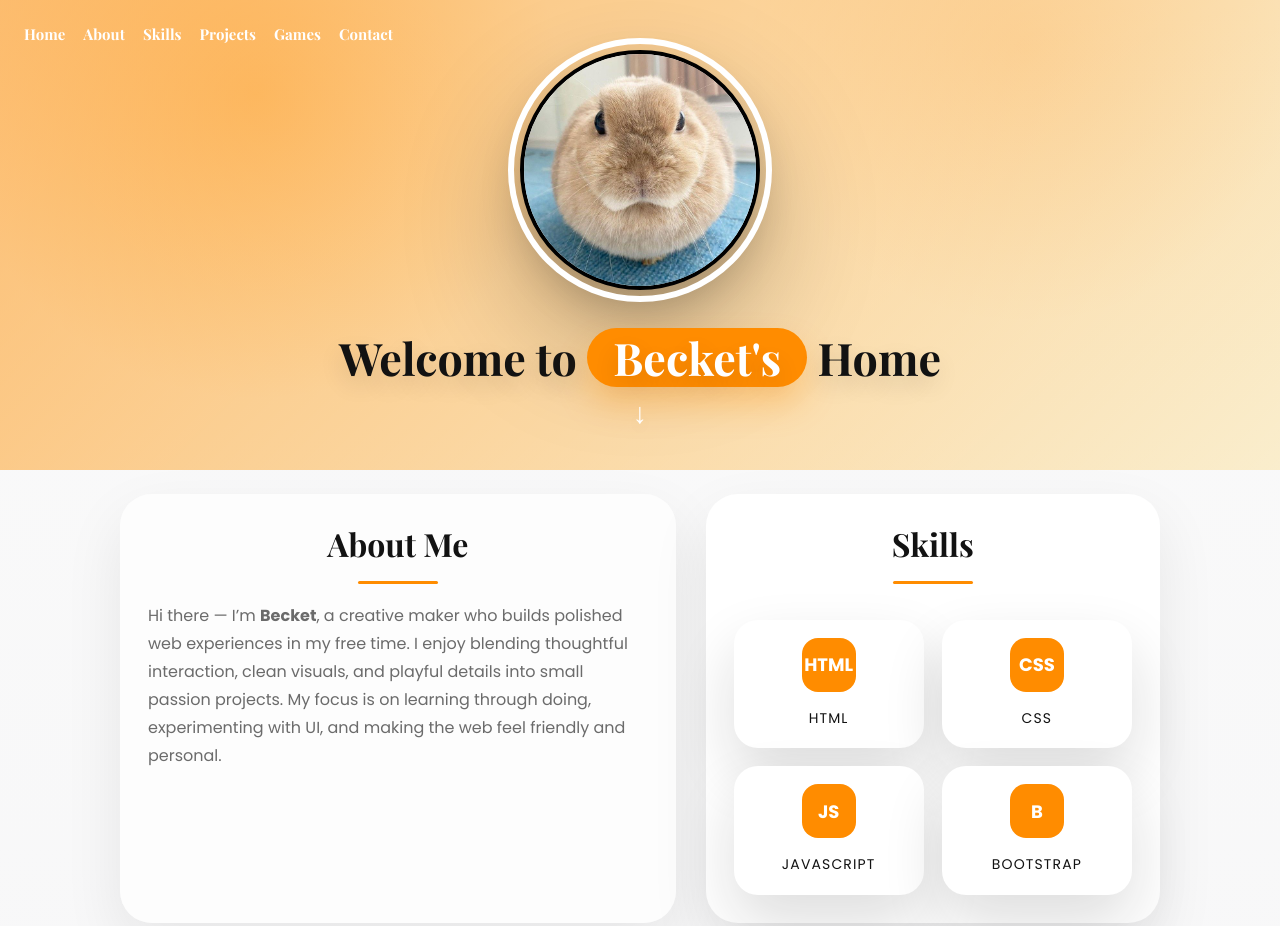
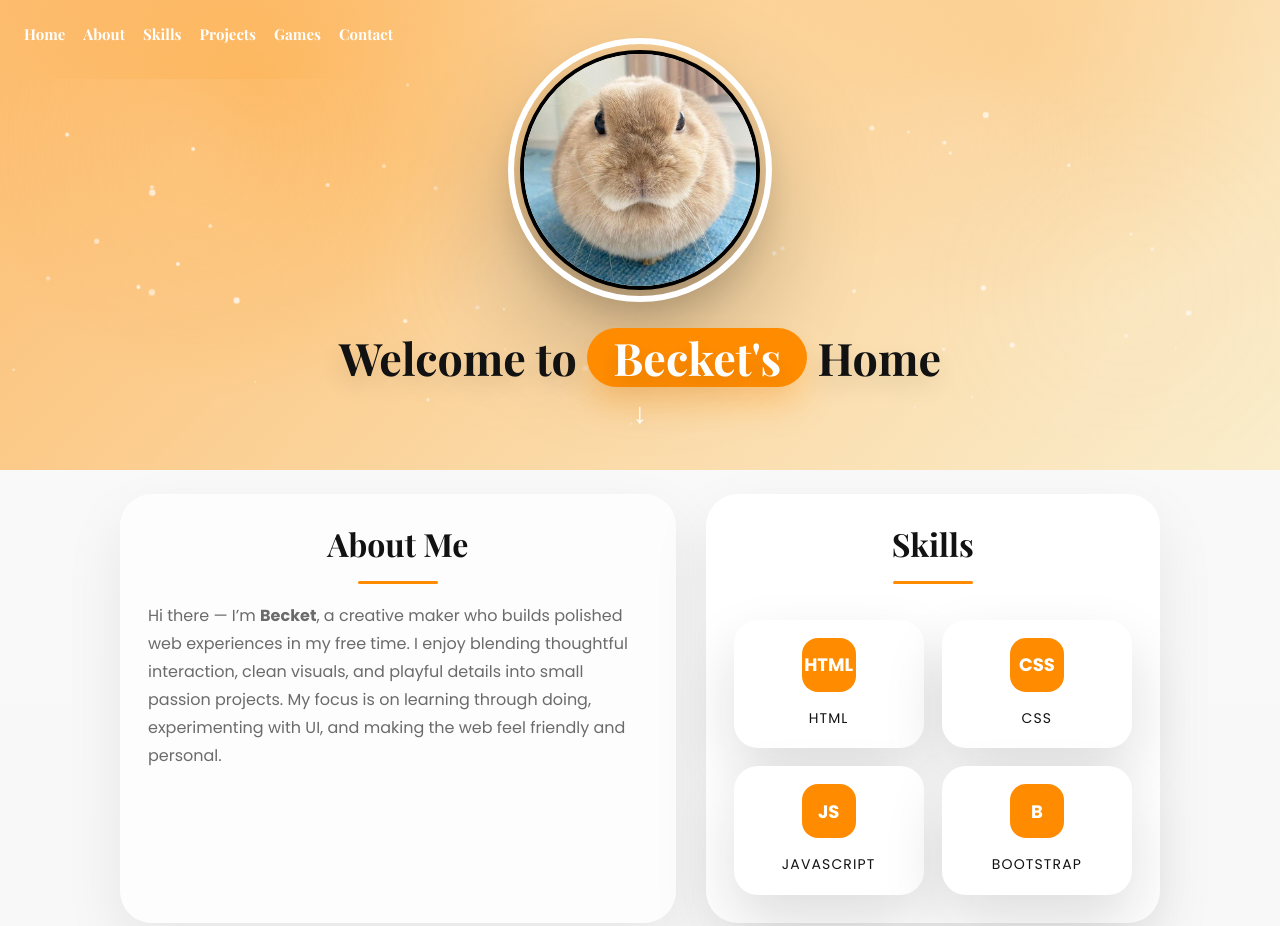
Before and after one commit to BecketVC/portfolio-website, a plain HTML site: page index.html in a window 1280 px wide. Shown: the top 926 px of the page. Drawn offline with nearby package versions, Linux system fonts and the light colour scheme.

Commit message:
Add particle effect to header and style adjustments

```diff
--- a/index.html
+++ b/index.html
@@ -27,6 +27,7 @@
   </nav>
 
   <header id="home">
+    <div class="particle-layer"></div>
     <div class="avatar-circle">
       <div class="bunny">
         <img src="profile.jpg" alt="Profile picture" />
--- a/script.js
+++ b/script.js
@@ -1,3 +1,32 @@
 function playSound() {
   alert("Song preview coming soon! 🎧");
 }
+
+document.addEventListener('DOMContentLoaded', () => {
+  const particleLayer = document.querySelector('.particle-layer');
+  if (!particleLayer) return;
+
+  const particleCount = 50;
+  for (let i = 0; i < particleCount; i += 1) {
+    const particle = document.createElement('span');
+    particle.className = 'particle';
+
+    const size = Math.round(Math.random() * 4) + 2;
+    const opacity = (Math.random() * 0.4 + 0.45).toFixed(2);
+    const duration = `${Math.random() * 8 + 10}s`;
+    const delay = `${Math.random() * -10}s`;
+    const dx = `${Math.round(Math.random() * 60 - 30)}px`;
+    const dy = `${Math.round(Math.random() * 40 - 20)}px`;
+
+    particle.style.setProperty('--particle-size', `${size}px`);
+    particle.style.setProperty('--particle-opacity', opacity);
+    particle.style.setProperty('--particle-duration', duration);
+    particle.style.setProperty('--particle-delay', delay);
+    particle.style.setProperty('--dx', dx);
+    particle.style.setProperty('--dy', dy);
+    particle.style.left = `${Math.random() * 100}%`;
+    particle.style.top = `${Math.random() * 100}%`;
+
+    particleLayer.appendChild(particle);
+  }
+});
--- a/style.css
+++ b/style.css
@@ -61,7 +61,80 @@
   justify-content: center;
 }
 
+.particle-layer {
+  position: absolute;
+  left: 0;
+  top: 18%;
+  width: 100%;
+  height: 360px;
+  pointer-events: none;
+  z-index: 1;
+  overflow: hidden;
+  animation: particleDrift 18s ease-in-out infinite;
+}
+
+.particle-layer::before {
+  content: "";
+  position: absolute;
+  inset: 0;
+  background-image:
+    radial-gradient(circle at 15% 20%, rgba(255,255,255,0.12) 0, transparent 18%),
+    radial-gradient(circle at 75% 18%, rgba(255,255,255,0.08) 0, transparent 14%),
+    radial-gradient(circle at 40% 55%, rgba(255,255,255,0.06) 0, transparent 20%),
+    radial-gradient(circle at 88% 60%, rgba(255,255,255,0.05) 0, transparent 18%);
+  pointer-events: none;
+}
+
+.particle-layer .particle {
+  position: absolute;
+  border-radius: 50%;
+  background: rgba(255,255,255,0.95);
+  box-shadow: 0 0 16px rgba(255,255,255,0.2);
+  opacity: var(--particle-opacity, 0.85);
+  width: var(--particle-size, 4px);
+  height: var(--particle-size, 4px);
+  transform: translate(-50%, -50%);
+  animation: particleFloat var(--particle-duration, 14s) ease-in-out infinite var(--particle-delay, 0s);
+}
+
+@keyframes particleFloat {
+  0% {
+    transform: translate(-50%, -50%) translate(0, 0) scale(1);
+    opacity: var(--particle-opacity, 0.85);
+  }
+  25% {
+    transform: translate(-50%, -50%) translate(var(--dx, 0px), var(--dy, 0px)) scale(1.1);
+    opacity: calc(var(--particle-opacity, 0.85) - 0.12);
+  }
+  50% {
+    transform: translate(-50%, -50%) translate(calc(var(--dx, 0px) * -1), calc(var(--dy, 0px) * -1)) scale(1);
+    opacity: var(--particle-opacity, 0.85);
+  }
+  75% {
+    transform: translate(-50%, -50%) translate(var(--dx, 0px), calc(var(--dy, 0px) * -1)) scale(1.05);
+    opacity: calc(var(--particle-opacity, 0.85) - 0.08);
+  }
+  100% {
+    transform: translate(-50%, -50%) translate(0, 0) scale(1);
+    opacity: var(--particle-opacity, 0.85);
+  }
+}
+
+@keyframes particleDrift {
+  0% {
+    transform: translateY(0);
+  }
+  50% {
+    transform: translateY(-10px);
+  }
+  100% {
+    transform: translateY(0);
+  }
+}
+
 .avatar-circle {
+  position: relative;
+  z-index: 2;
   width: 240px;
   height: 240px;
   border-radius: 50%;
@@ -133,6 +206,13 @@
   margin: 12px 0 10px;
   letter-spacing: 0.02em;
   text-shadow: 0 6px 18px rgba(0, 0, 0, 0.1);
+  position: relative;
+  z-index: 2;
+}
+
+header h1 {
+  position: relative;
+  z-index: 2;
 }
 
 main {
```
